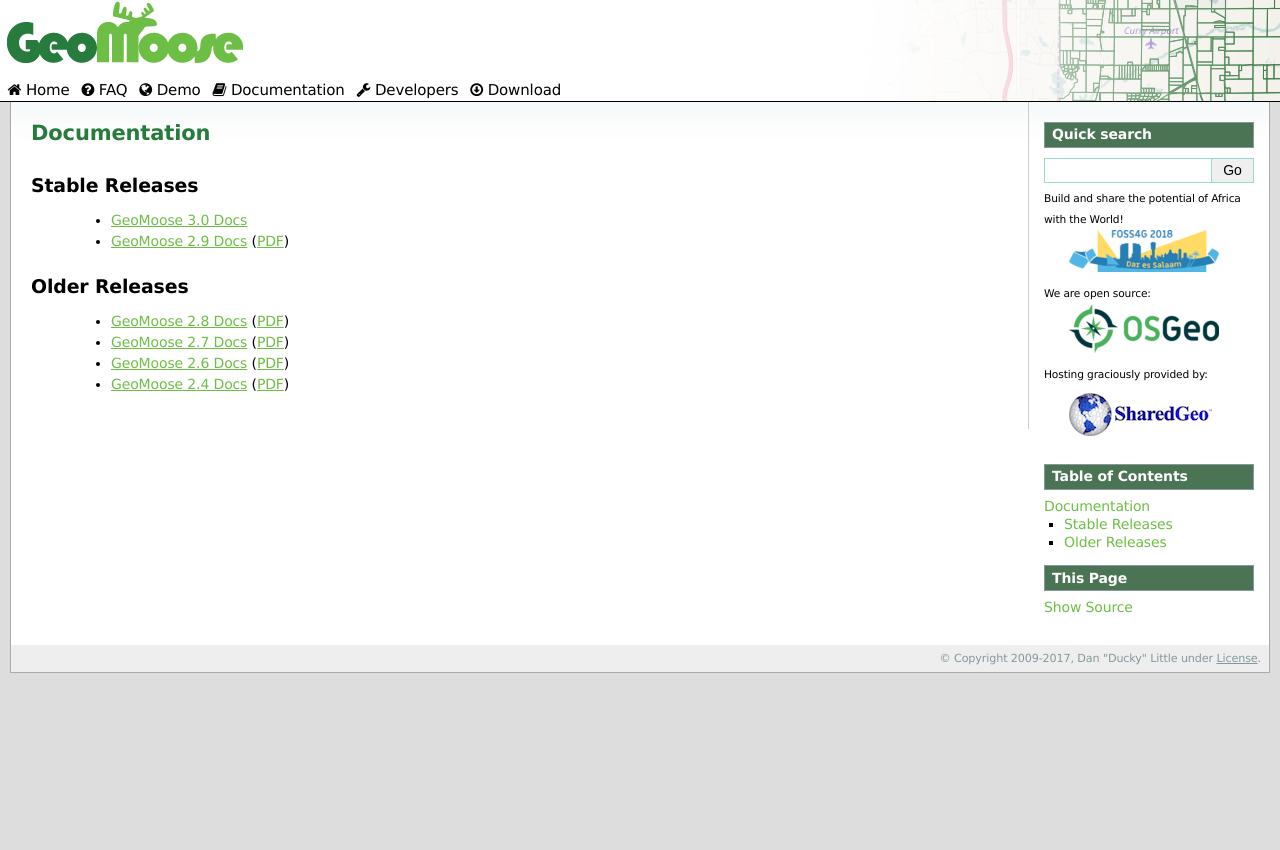
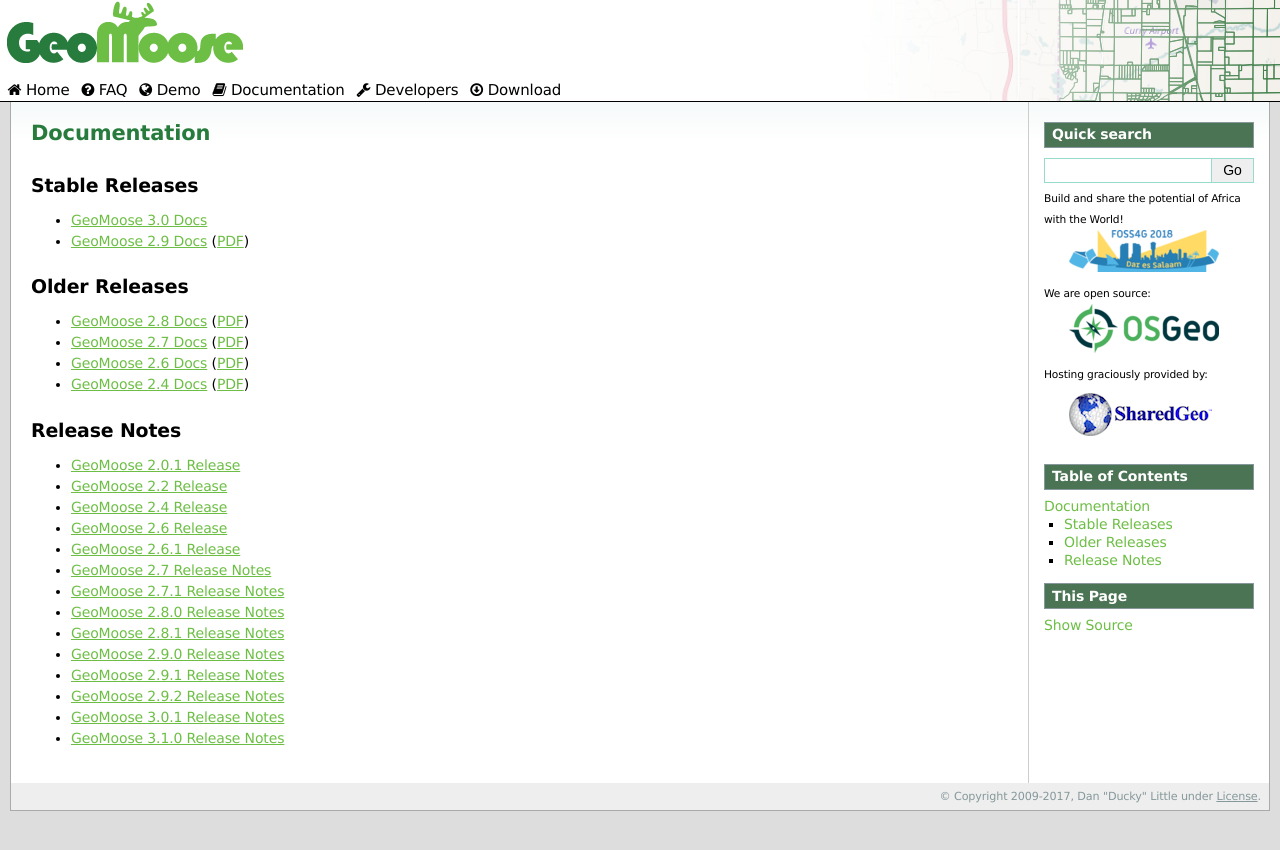
Before and after one commit to herambchaudhari4121/geomoose-website, a Sphinx documentation site: the page built from source/documentation.rst, in a window 1280 px wide. Shown: the top 850 px of the page. Built offline with Sphinx 7.4.7, drawn with Linux system fonts in a browser that asks for light colours.

Commit message:
Add release notes to Documentation page.

```diff
--- a/source/documentation.rst
+++ b/source/documentation.rst
@@ -5,12 +5,21 @@
 
 Stable Releases
 ^^^^^^^^^^^^^^^
-	* `GeoMoose 3.0 Docs <http://geomoose.github.io/gm3/>`_
-	* `GeoMoose 2.9 Docs <http://docs.geomoose.org/2.9/index.html>`_ (`PDF <http://docs.geomoose.org/2.9/GeoMOOSE.pdf>`_)
+* `GeoMoose 3.0 Docs <http://geomoose.github.io/gm3/>`_
+* `GeoMoose 2.9 Docs <http://docs.geomoose.org/2.9/index.html>`_ (`PDF <http://docs.geomoose.org/2.9/GeoMOOSE.pdf>`_)
 
 Older Releases
 ^^^^^^^^^^^^^^
-	* `GeoMoose 2.8 Docs <http://docs.geomoose.org/2.8/index.html>`_ (`PDF <http://docs.geomoose.org/2.8/GeoMOOSE.pdf>`_)
-	* `GeoMoose 2.7 Docs <http://docs.geomoose.org/2.7/index.html>`_ (`PDF <http://docs.geomoose.org/2.7/GeoMOOSE.pdf>`_)
-	* `GeoMoose 2.6 Docs <http://docs.geomoose.org/2.6/index.html>`_ (`PDF <http://docs.geomoose.org/2.6/GeoMOOSE.pdf>`_)
-	* `GeoMoose 2.4 Docs <http://docs.geomoose.org/2.4/index.html>`_ (`PDF <http://docs.geomoose.org/2.4/GeoMOOSE.pdf>`_)
+* `GeoMoose 2.8 Docs <http://docs.geomoose.org/2.8/index.html>`_ (`PDF <http://docs.geomoose.org/2.8/GeoMOOSE.pdf>`_)
+* `GeoMoose 2.7 Docs <http://docs.geomoose.org/2.7/index.html>`_ (`PDF <http://docs.geomoose.org/2.7/GeoMOOSE.pdf>`_)
+* `GeoMoose 2.6 Docs <http://docs.geomoose.org/2.6/index.html>`_ (`PDF <http://docs.geomoose.org/2.6/GeoMOOSE.pdf>`_)
+* `GeoMoose 2.4 Docs <http://docs.geomoose.org/2.4/index.html>`_ (`PDF <http://docs.geomoose.org/2.4/GeoMOOSE.pdf>`_)
+
+Release Notes
+^^^^^^^^^^^^^
+
+.. toctree::
+  :glob:
+  :maxdepth: 1
+
+  releases/*.*
```
